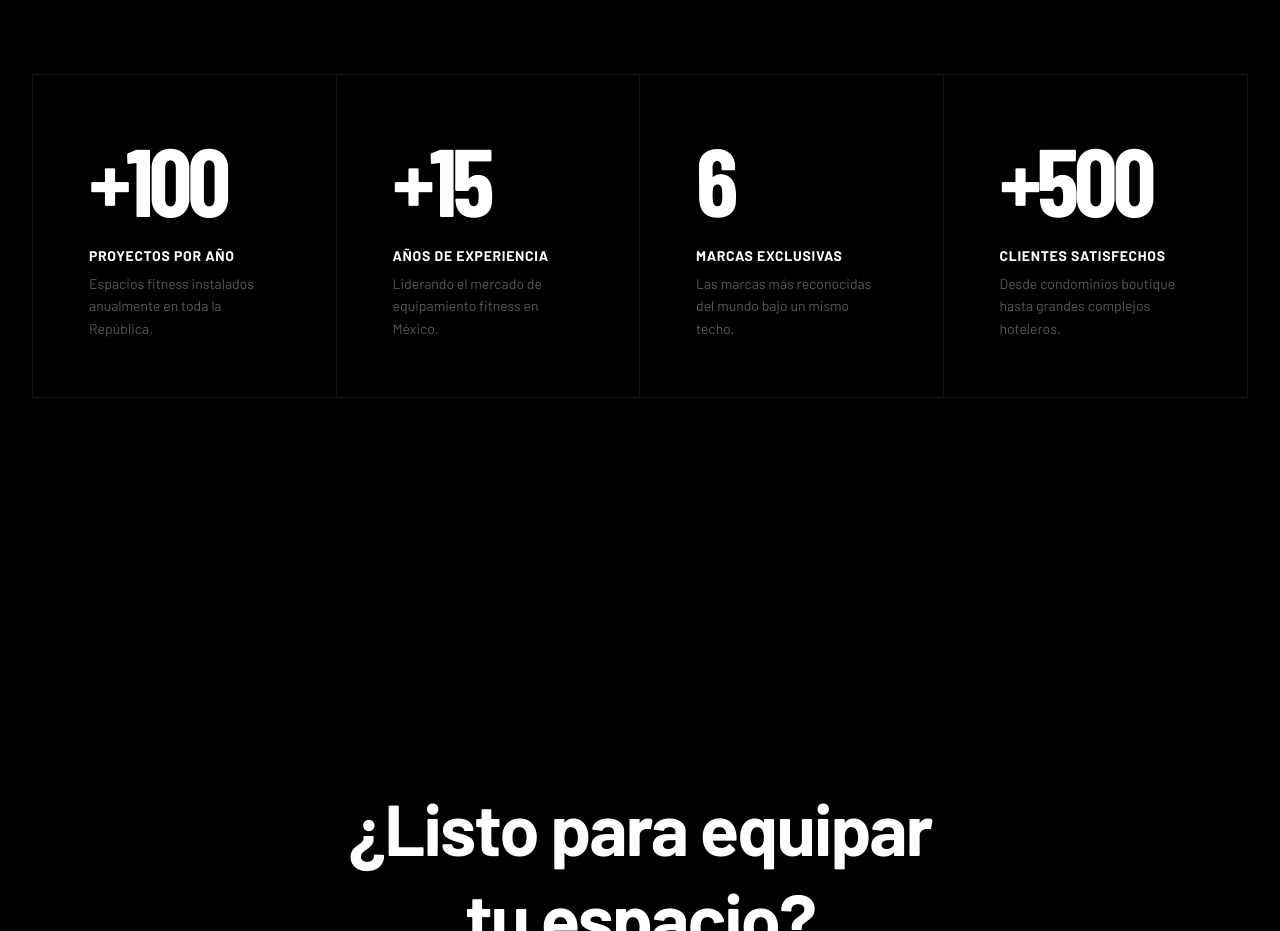
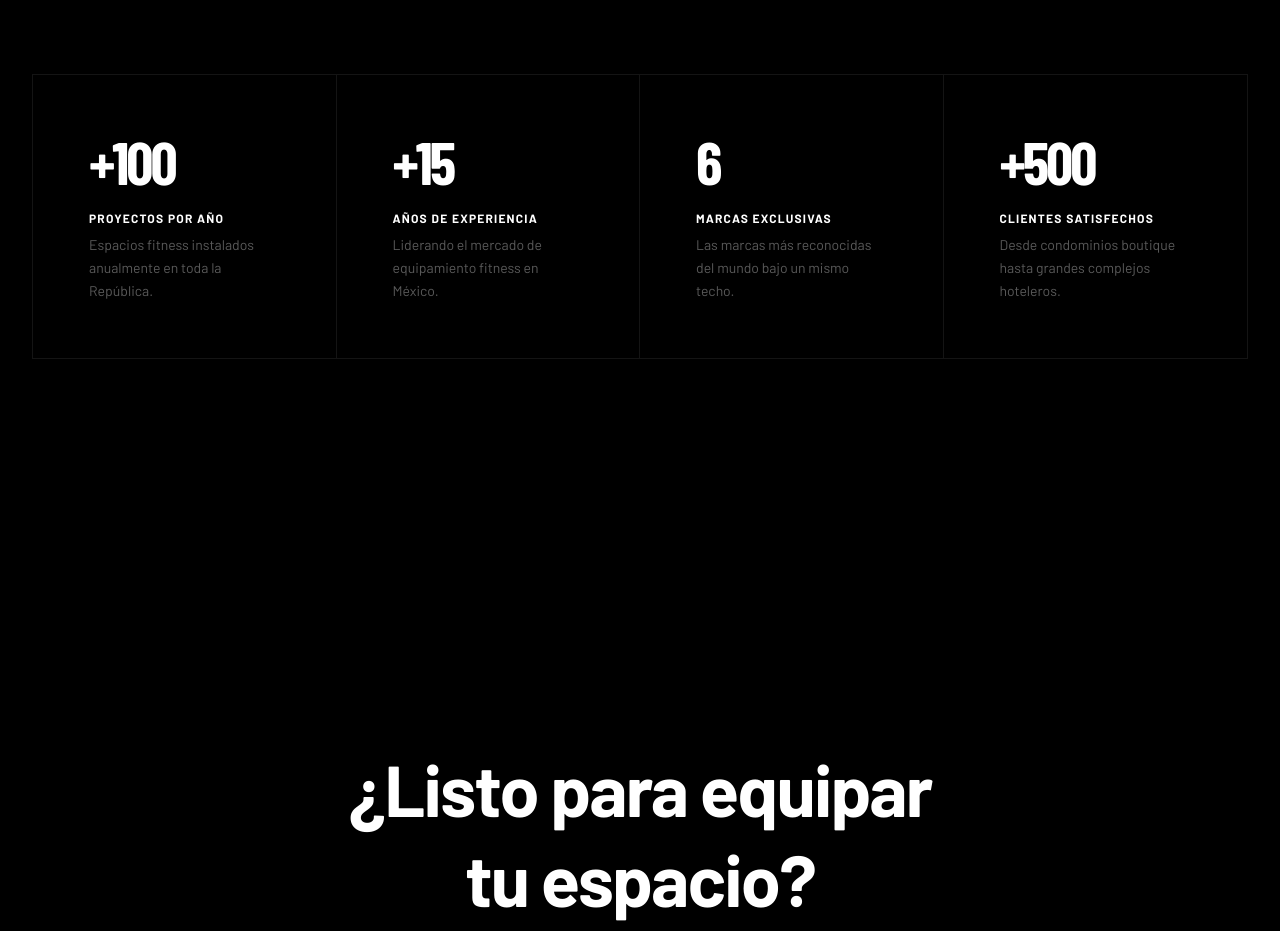
Before and after one commit to uriel-martinez82/sports-test, a Next.js app: page / in a window 1280 px wide. Shown: the part 4100-5031 px from the top of the page. Built offline with nearby package versions, Linux system fonts and the light colour scheme; a web font is replaced by a local one.

Commit message:
fix: stats numbers size reduced to fit containers

```diff
--- a/src/components/sections/Metrics.tsx
+++ b/src/components/sections/Metrics.tsx
@@ -78,10 +78,10 @@ export default function Stats() {
         <div className="grid grid-cols-1 sm:grid-cols-2 lg:grid-cols-4 divide-y sm:divide-y-0 sm:divide-x divide-white/8 border border-white/8">
           {stats.map((s, i) => (
             <AnimateIn key={i} delay={i * 0.08} className="p-10 lg:p-14 overflow-hidden">
-              <div className="font-condensed font-black text-7xl lg:text-8xl text-white leading-none tracking-tighter mb-5">
+              <div className="font-condensed font-black text-5xl lg:text-6xl text-white leading-none tracking-tighter mb-5">
                 <Counter prefix={s.prefix} target={s.target} suffix={s.suffix} />
               </div>
-              <div className="font-sans font-bold text-sm uppercase tracking-wider text-white mb-2 leading-tight">
+              <div className="font-sans font-bold text-xs uppercase tracking-widest text-white mb-2 leading-tight">
                 {s.label}
               </div>
               <div className="font-sans font-normal text-sm text-white/35 leading-relaxed">
```
